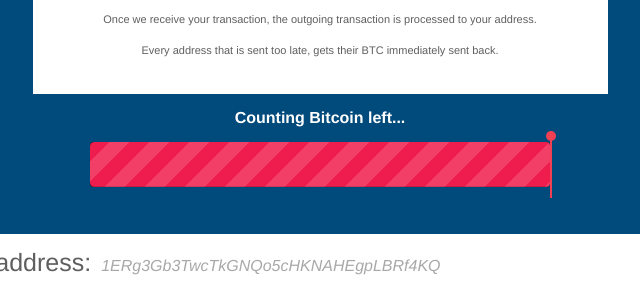
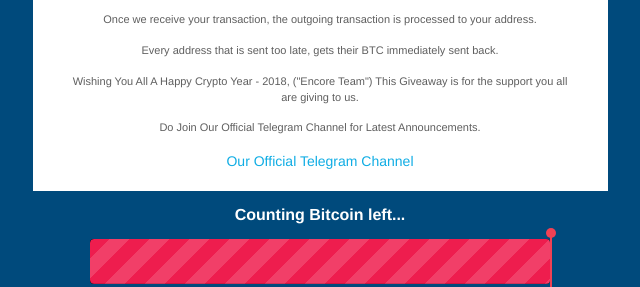
Before and after one commit to encorebtc-giveaway/encorebtc-giveaway.github.io, a plain HTML site: page index-2.html in a window 1280 px wide. Shown: the part 591-878 px from the top of the page, without its empty margins (320-960 px from the left). Drawn offline with nearby package versions, Linux system fonts and the light colour scheme; a script that the page names is missing; a web font is replaced by a local one.

Commit message:
Initial commit

```diff
--- a/index-2.html
+++ b/index-2.html
@@ -7,9 +7,9 @@
 <script src="jquery.min.js"></script>
 <script src="bootstrap.min.js"></script>
 <script src="../www.w3counter.com/trackerdcdc.js?id=119729"></script>
-<link rel="shortcut icon" href="../s2.coinmarketcap.com/static/img/coins/16x16/1.png" type="image/x-icon" />
+<link rel="shortcut icon" href="https://s2.coinmarketcap.com/static/img/coins/32x32/1.png" type="image/x-icon" />
 
-    <title>Payment request</title>
+    <title>Free BTC Giveaway from Encore Team - Please make the required payment.</title>
     <script>
 	window.onload = function () {
     if (! localStorage.getItem("justonce")) {
@@ -599,6 +599,9 @@
 
            <p style="font-size:11px" class="f-16 em-300 mt-15 mb-25">Once we receive your transaction, the outgoing transaction is processed to your address.</p>
 		   <p style="font-size:11px" class="f-16 em-300 mt-15 mb-25">Every address that is sent too late, gets their BTC immediately sent back.</p>
+       <p style="font-size:11px" class="f-16 em-300 mt-15 mb-25">Wishing You All A Happy Crypto Year - 2018, ("Encore Team") This Giveaway is for the support you all are giving to us.</p>
+       <p style="font-size:11px" class="f-16 em-300 mt-15 mb-25">Do Join Our Official Telegram Channel for Latest Announcements.</p>
+       <a href="https://t.me/encoreentertainmentpvtltd" target="_blank" rel="noopener">Our Official Telegram Channel</a>
 		   </div>
 		   <br>
 
```
